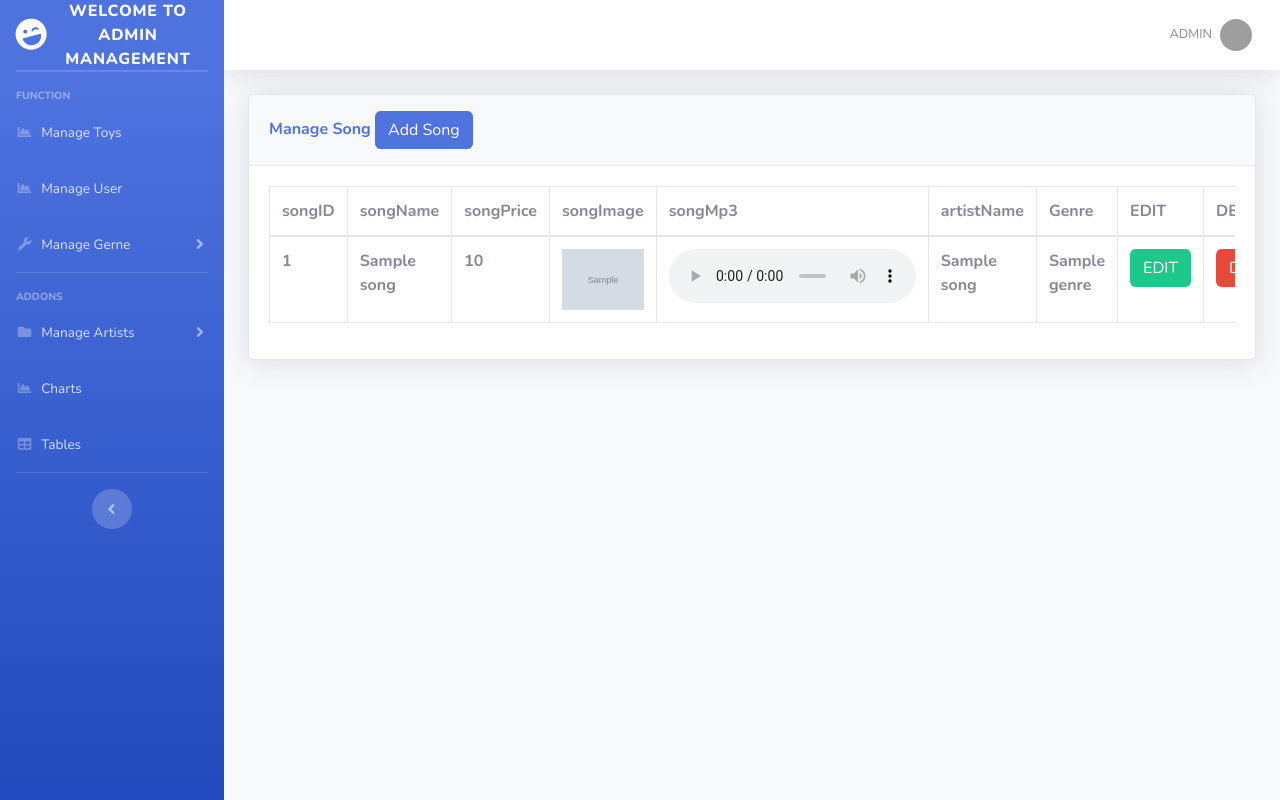
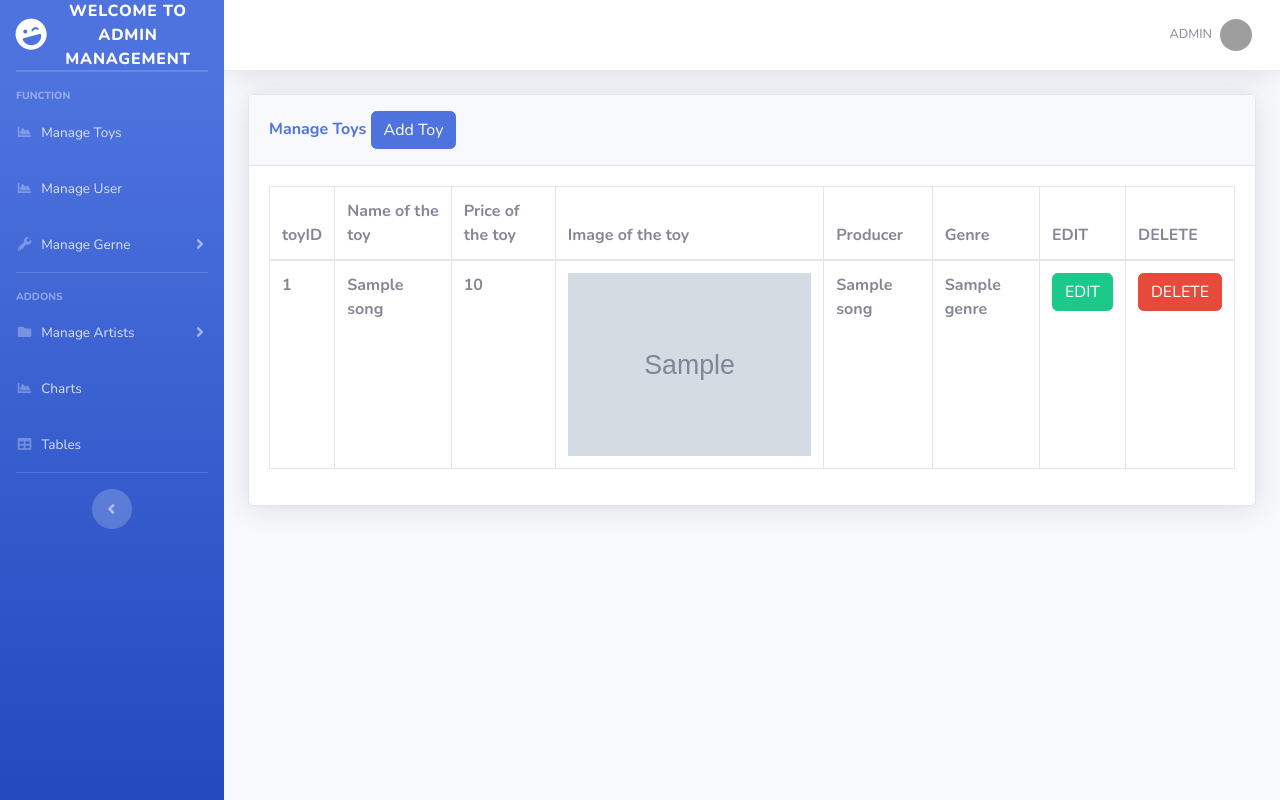
Before and after one commit to jeonlinh99/cloud_computing, a PHP site: page /admin/index.php in a window 1280 px wide. Run offline with PHP 8.4, Linux system fonts and the light colour scheme; tables that the repository leaves empty or names only in its code hold one stand-in row (values such as "Sample post"); grey boxes marked "Sample" are stand-in pictures; grey boxes are pictures that could not be loaded.

Commit message:
new interface

```diff
--- a/abc.php
+++ /dev/null
@@ -1 +0,0 @@
-abdgd
--- a/admin/index.php
+++ b/admin/index.php
@@ -26,21 +26,13 @@ include('includes/conn.php');
                 <input type="text" name="songPrice" class="form-control " placeholder="Enter price of song">
             </div>
              <div class="form-group">
-                <label> Singer </label>
+                <label> Producer </label>
                 <input type="text" name="artistName" class="form-control" placeholder="Enter Singer of the song">
             </div>
-             <div class="form-group">
-                <label> Genre </label>
-                <input type="text" name="genre" class="form-control" placeholder="Enter genre of the song">
-            </div>
             <div class="form-group" >
-                <label>Choose the image for song</label>
+                <label>Choose the image for toy</label>
                 <input type="hidden" name="size" value="1000000">
                <input type="file" name="songImage" id="songImage" accept=".jpg, .png" >
-            </div>
-             <div class="form-group">
-                <label>Choose the audio for song</label>
-               <input type="file" name="songMp3" accept=".mp3">
             </div>
         </div>
         <div class="modal-footer">
@@ -57,9 +49,9 @@ include('includes/conn.php');
 <!-- DataTales Example -->
 <div class="card shadow mb-4">
   <div class="card-header py-3">
-    <h6 class="m-0 font-weight-bold text-primary">Manage Song
+    <h6 class="m-0 font-weight-bold text-primary">Manage Toys
             <button type="button" class="btn btn-primary" data-toggle="modal" data-target="#addadminprofile">
-              Add Song
+              Add Toy
             </button>
     </h6>
   </div>
@@ -89,12 +81,11 @@ include('includes/conn.php');
       <table class="table table-bordered" id="dataTable" width="100%" cellspacing="0">
         <thead>
           <tr>
-            <th> songID </th>
-            <th> songName</th>
-            <th> songPrice </th>
-            <th> songImage</th>
-            <th> songMp3</th>
-            <th> artistName</th>
+            <th> toyID </th>
+            <th> Name of the toy</th>
+            <th> Price of the toy</th>
+            <th> Image of the toy</th>
+            <th> Producer</th>
             <th> Genre</th>
             <th>EDIT </th>
             <th>DELETE </th>
@@ -114,7 +105,6 @@ include('includes/conn.php');
             <th><?php echo $row['songPrice']; ?> </th>
             <th><div class="panel-body"><img src="../img/<?php echo $row['songImage']?>" class="img-responsive" style="width:100%" alt="Image">
         </div></th>
-            <th> <audio songID="songID" class="audio" style="width: 247px" controls controlsList="autodownload" ><source src="../songmp3/<?php echo $row['songMp3']?>" type="audio/mpeg" > </th>
             <th><?php echo $row['artistName']; ?></th>
             <th><?php echo $row['genreName']; ?></th>
               <td>
--- a/inc/header.php
+++ b/inc/header.php
@@ -60,7 +60,7 @@
     </ul>
  <form method= "GET" class="navbar-form navbar-right" action="search.php">
   <div class="input-group">
-    <input type="search" class="form-control" placeholder="Search for song" name="Search">
+    <input type="search" class="form-control" placeholder="Enter name of toys ?" name="Search">
     <div class="input-group-btn">
       <button class="btn btn-default" type="submit" name="search" value="Search">
         <i class="glyphicon glyphicon-search"></i>
```
Also changed, not shown: admin/editsong.php (+4 -10 lines), single-song.php (+1 -13 lines).
